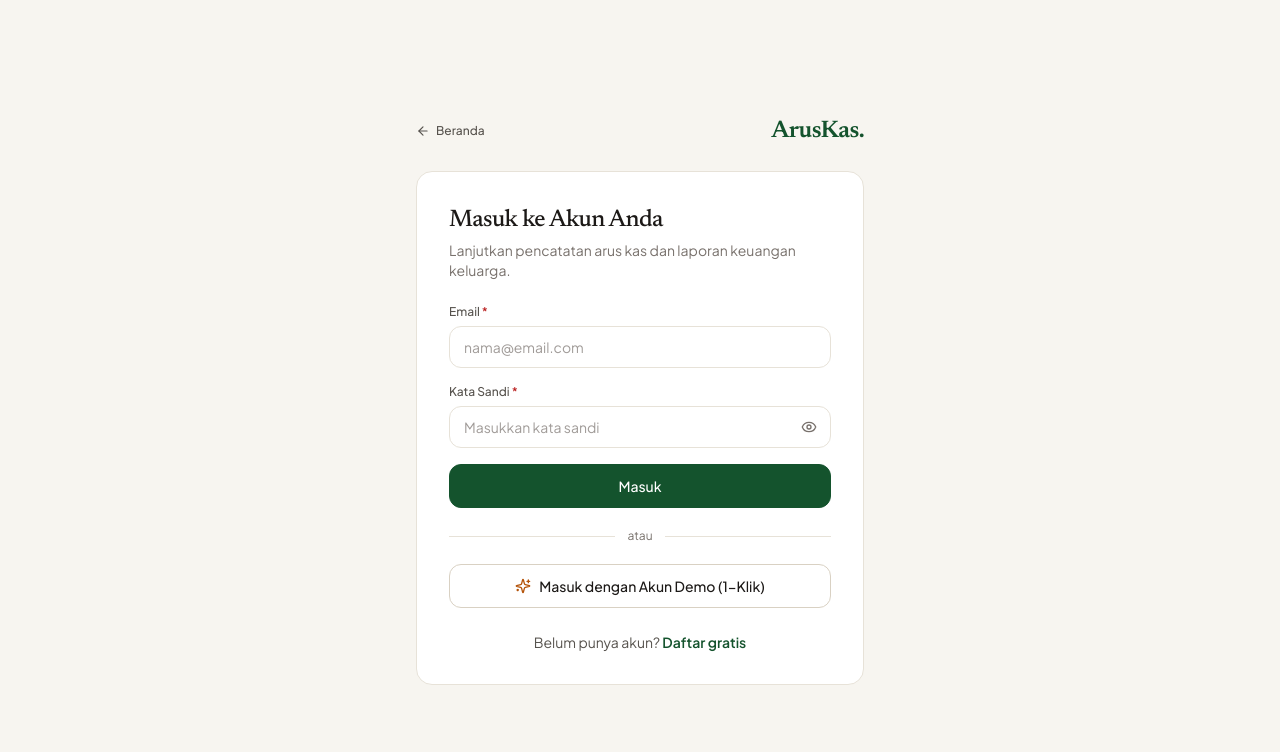
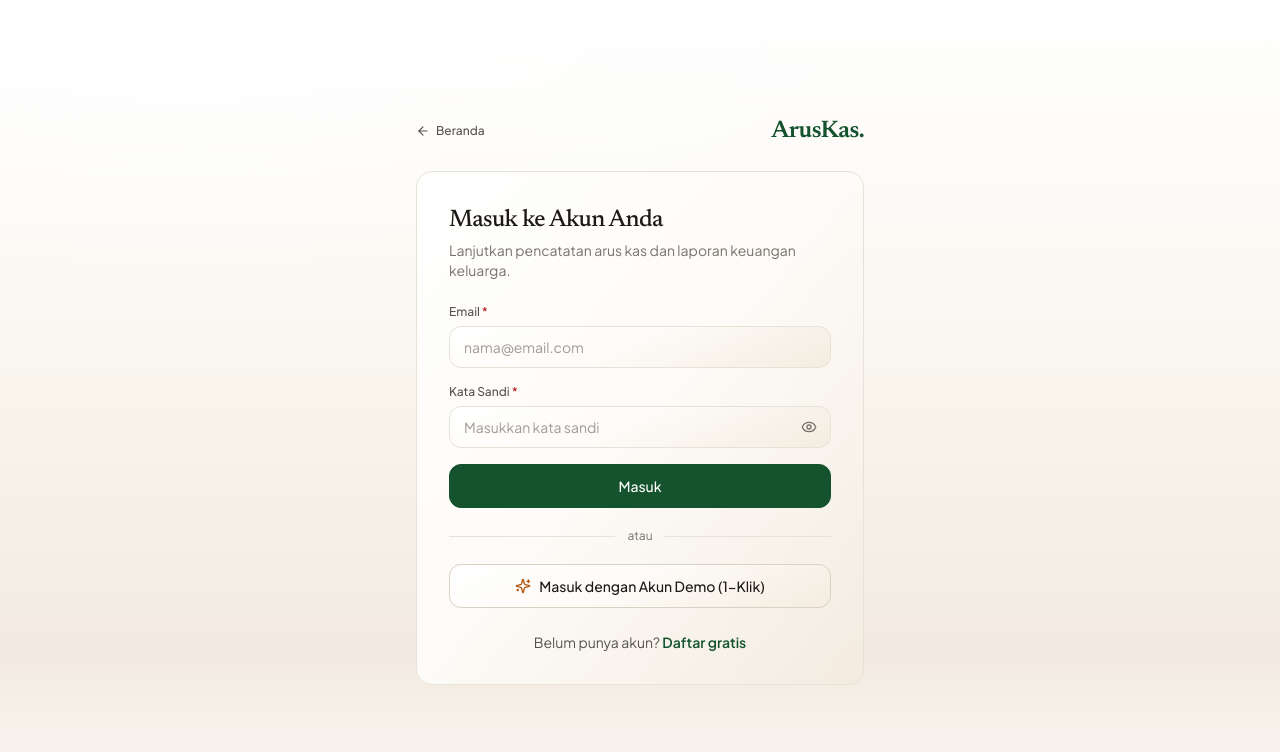
Before and after one commit to masudabdulghani764-lang/aruskas, a Next.js app: page /masuk in a window 1280 px wide. Shown: the top 752 px of the page. Built offline with nearby package versions, Linux system fonts and the light colour scheme.

Commit message:
style: replace flat white surfaces with warm cream-to-white gradients

```diff
--- a/src/app/globals.css
+++ b/src/app/globals.css
@@ -28,11 +28,34 @@
   html,
   body {
     background-color: var(--bg-canvas);
+    background-image:
+      radial-gradient(ellipse 85% 50% at 12% 0%, #FFFFFF 0%, transparent 72%),
+      radial-gradient(ellipse 75% 48% at 88% 15%, #F2E7D3 0%, transparent 70%),
+      linear-gradient(180deg, #FFFFFF 0%, #FBF8F2 36%, #F3ECE0 74%, #FCFaf5 100%);
+    background-attachment: fixed;
     color: var(--ink-primary);
     font-family: var(--font-plus-jakarta), system-ui, -apple-system, sans-serif;
     -webkit-font-smoothing: antialiased;
     -moz-osx-font-smoothing: grayscale;
   }
+}
+
+/* Soft editorial Cream-to-White gradients for all sheet/card/canvas surfaces */
+.bg-\[\#FFFFFF\] {
+  background-color: #FFFFFF;
+  background-image: linear-gradient(155deg, #FFFFFF 0%, #FDFBF7 48%, #F4ECE0 100%);
+}
+
+.bg-\[\#F7F5F0\] {
+  background-color: #F7F5F0;
+  background-image:
+    radial-gradient(ellipse 85% 50% at 15% 0%, #FFFFFF 0%, transparent 72%),
+    linear-gradient(180deg, #FFFFFF 0%, #FAF7F0 42%, #F2EAE0 82%, #FBF9F4 100%);
+}
+
+.bg-\[\#FAF8F4\] {
+  background-color: #FAF8F4;
+  background-image: linear-gradient(145deg, #FFFFFF 0%, #FAF7F0 55%, #F1E8D9 100%);
 }
 
 .tnum {
@@ -61,8 +84,12 @@
 
 @media print {
   html,
-  body {
+  body,
+  .bg-\[\#FFFFFF\],
+  .bg-\[\#F7F5F0\],
+  .bg-\[\#FAF8F4\] {
     background-color: #ffffff !important;
+    background-image: none !important;
     color: #000000 !important;
   }
 
@@ -72,6 +99,7 @@
 
   .print-sheet {
     background-color: #ffffff !important;
+    background-image: none !important;
     border-color: #d6d3cd !important;
     box-shadow: none !important;
   }
--- a/src/components/ui/primitives.tsx
+++ b/src/components/ui/primitives.tsx
@@ -103,7 +103,9 @@ export function Card({
     <div
       className={cn(
         "rounded-2xl border border-[#E7E2D8] transition-colors duration-150",
-        subtle ? "bg-[#EFECE4]/65" : "bg-[#FFFFFF]",
+        subtle
+          ? "bg-gradient-to-br from-[#FAF8F3] via-[#F4EFE4] to-[#EAE2D3]"
+          : "bg-gradient-to-br from-[#FFFFFF] via-[#FDFBF7] to-[#F3EBE0]",
         interactive && "hover:border-[#D4CCC0]",
         CARD_PADDING[padding],
         className
```
